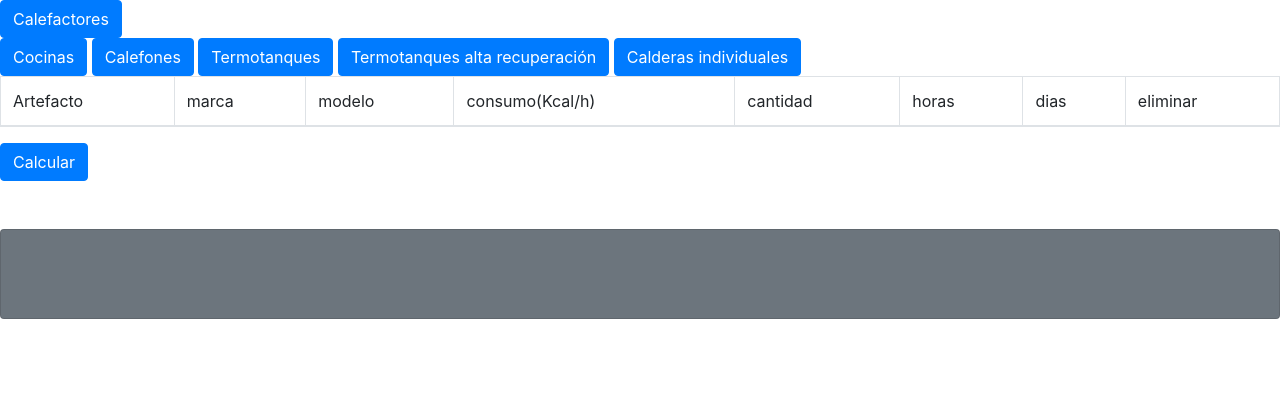
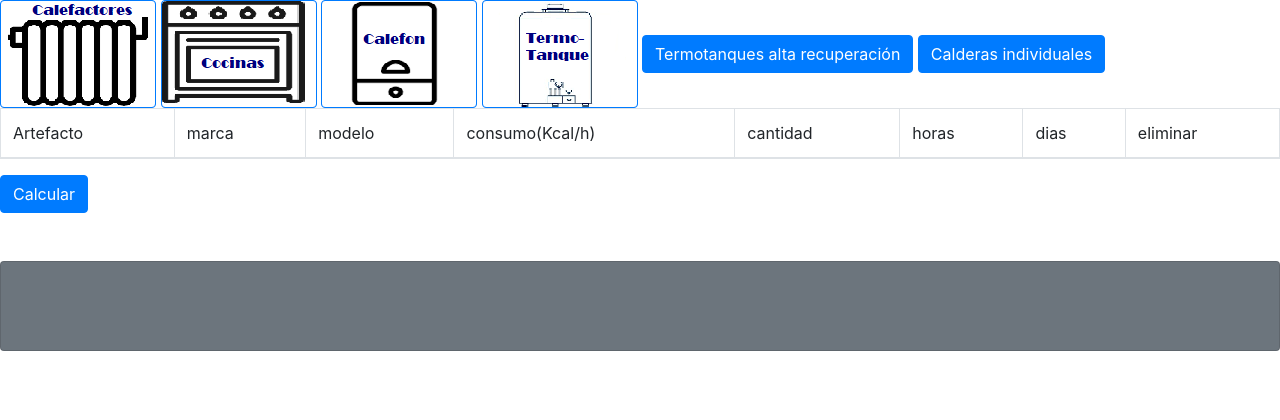
Before and after one commit to pabloSalva/Cheap_heat, a Django app: page /calculoGas in a window 1280 px wide. Shown: the part 56-476 px from the top of the page. Run offline with Django 3.2, Linux system fonts and the light colour scheme; parts of the project's set-up code (start-up, migrations or seed data) failed here and were passed over; some libraries are stand-ins or nearby versions.

Commit message:
imagenes en botones gas

```diff
--- a/consumo/static/css/small-business.css
+++ b/consumo/static/css/small-business.css
@@ -12,6 +12,9 @@ body {
   margin: 0;
   padding-top: 56px;
   margin-bottom: 200px;
+
+
+
 }
 footer{
   position:absolute;
@@ -21,3 +24,35 @@ footer{
    width:100%;
 
 }
+.botoncalefactorgas{
+  background-image:url("../img/icono calefactor.png");
+  height:108px;
+  width:156px;
+
+  color: rgb(42, 0, 139)
+
+}
+.botoncocinagas{
+  background-image:url("../img/iconoCocina.png");
+  height:108px;
+  width:156px;
+
+  color: rgb(42, 0, 139)
+
+}
+.botoncalefon{
+  background-image:url("../img/iconoCalefon.png");
+  height:108px;
+  width:156px;
+
+  color: rgb(42, 0, 139)
+
+}
+.botontermotanque{
+  background-image:url("../img/iconoTermotanque.png");
+  height:108px;
+  width:156px;
+
+  color: rgb(42, 0, 139)
+
+}
--- a/consumo/templates/consumo/calculoGas.html
+++ b/consumo/templates/consumo/calculoGas.html
@@ -10,15 +10,17 @@
 <!-- Extra large modal -->
 
 
+
+
 <div>
 
-<button type="button" class="btn btn-primary traer" data-toggle="modal" data-target=".bd-example-modal-xl" data-whatever="Calefactores" id="Calefactores">Calefactores</button>
-</div>
-<div>
-<button type="button" class="btn btn-primary traer" data-toggle="modal" data-target=".bd-example-modal-xl" data-whatever="Cocinas" id="Cocinas">Cocinas</button>
-<button type="button" class="btn btn-primary traer" data-toggle="modal" data-target=".bd-example-modal-xl" data-whatever="Calefones" id="Calefones">Calefones</button>
+<button type="button" class="btn btn-primary traer botoncalefactorgas" data-toggle="modal" data-target=".bd-example-modal-xl" data-whatever="Calefactores" id="Calefactores"></button>
 
-<button type="button" class="btn btn-primary traer" data-toggle="modal" data-target=".bd-example-modal-xl" data-whatever="Termotanques" id="Termotanques">Termotanques</button>
+
+<button type="button" class="btn btn-primary traer botoncocinagas" data-toggle="modal" data-target=".bd-example-modal-xl" data-whatever="Cocinas" id="Cocinas"></button>
+<button type="button" class="btn btn-primary traer botoncalefon" data-toggle="modal" data-target=".bd-example-modal-xl" data-whatever="Calefones" id="Calefones"></button>
+
+<button type="button" class="btn btn-primary traer botontermotanque" data-toggle="modal" data-target=".bd-example-modal-xl" data-whatever="Termotanques" id="Termotanques"></button>
 
 <button type="button" class="btn btn-primary traer" data-toggle="modal" data-target=".bd-example-modal-xl" data-whatever="altaRecuperacion" id="altaRecuperacion">Termotanques alta recuperación</button>
 
```
Also changed, not shown: consumo/static/img/icono calefactor.png (added), consumo/static/img/iconoCalefon.png (added), consumo/static/img/iconoCocina.png (added), consumo/static/img/iconoTermotanque.png (added), 2 other files.
